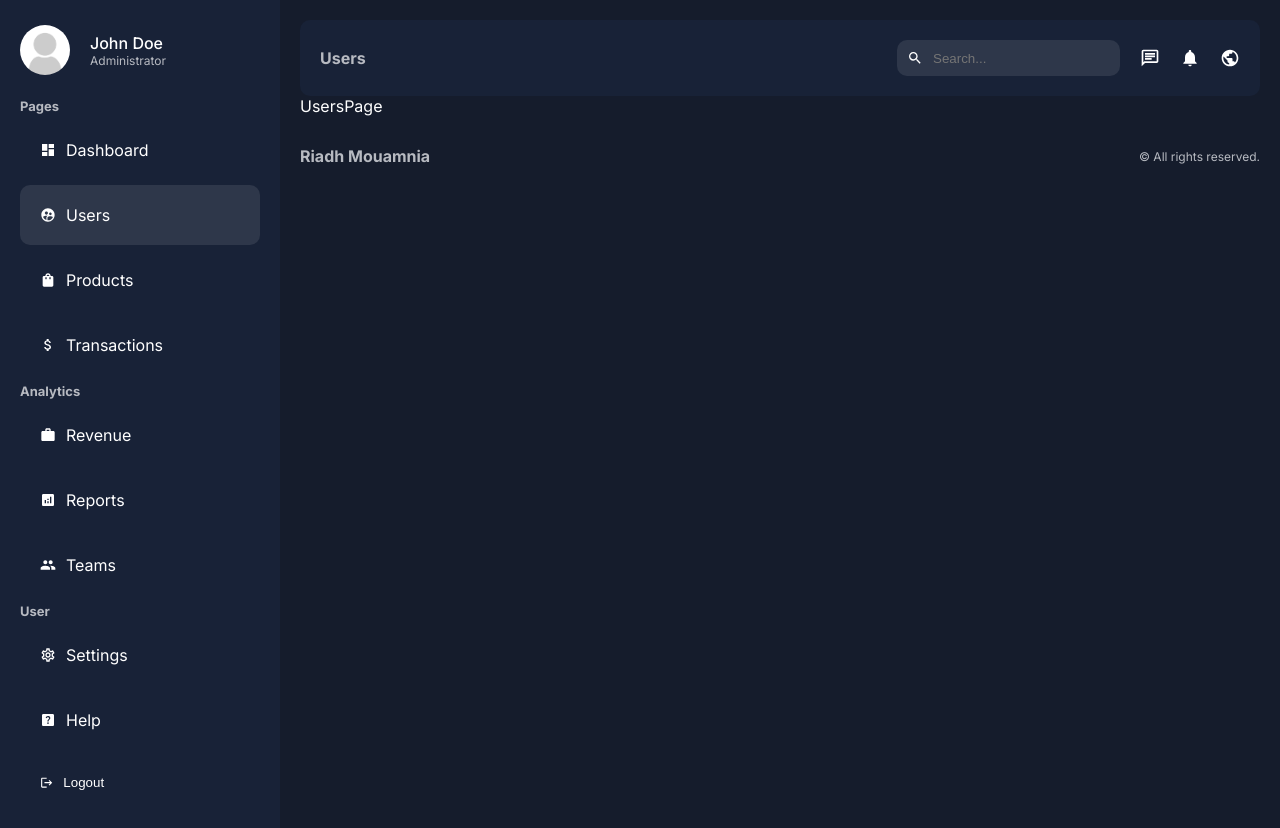
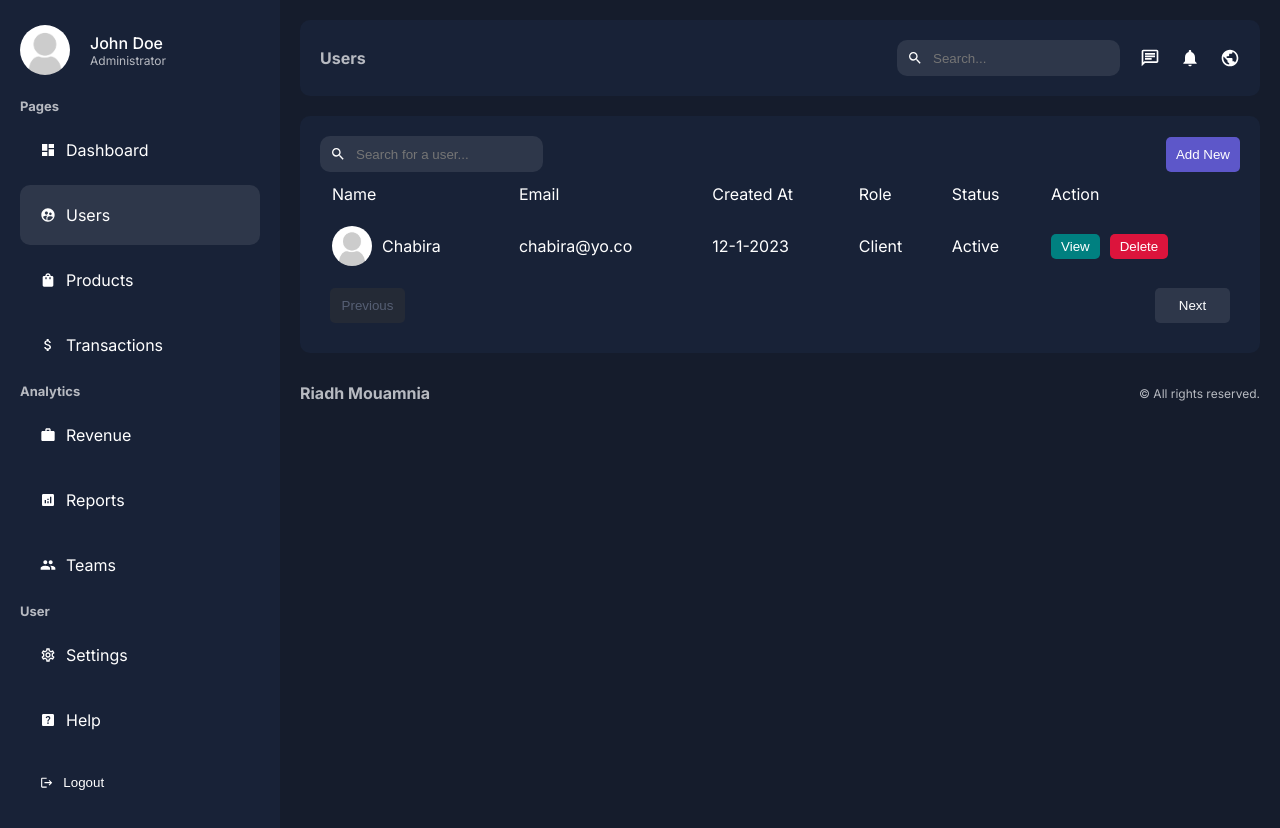
Before and after one commit to riadhmouamnia/admin-dashboard, a Next.js app: page /dashboard/users in a window 1280 px wide. Built offline with nearby package versions, Linux system fonts and the light colour scheme.

Commit message:
create users page

```diff
--- a/app/dashboard/users/page.tsx
+++ b/app/dashboard/users/page.tsx
@@ -1,3 +1,66 @@
+import Pagination from "@/app/ui/dashboard/pagination";
+import Search from "@/app/ui/dashboard/search";
+import styles from "@ui/dashboard/users/users.module.scss";
+import Image from "next/image";
+import Link from "next/link";
+
 export default function UsersPage() {
-  return <div>UsersPage</div>;
+  return (
+    <div className={styles.container}>
+      <div className={styles.top}>
+        <Search placeholder="Search for a user..." />
+        <Link href="/dashboard/users/add">
+          <button className={styles.addButton}>Add New</button>
+        </Link>
+      </div>
+      <table className={styles.table}>
+        <thead>
+          <tr>
+            <td>Name</td>
+            <td>Email</td>
+            <td>Created At</td>
+            <td>Role</td>
+            <td>Status</td>
+            <td>Action</td>
+          </tr>
+        </thead>
+        <tbody>
+          <tr>
+            <td>
+              <div className={styles.user}>
+                <Image
+                  src="/noavatar.png"
+                  alt=""
+                  width={40}
+                  height={40}
+                  className={styles.userImage}
+                />
+                Chabira
+              </div>
+            </td>
+            <td>chabira@yo.co</td>
+            <td>12-1-2023</td>
+            <td>Client</td>
+            <td>Active</td>
+            <td>
+              <div className={styles.buttons}>
+                <Link href={`/dashboard/users`}>
+                  <button className={`${styles.button} ${styles.view}`}>
+                    View
+                  </button>
+                </Link>
+                <form>
+                  <input type="hidden" name="id" />
+                  <button className={`${styles.button} ${styles.delete}`}>
+                    Delete
+                  </button>
+                </form>
+              </div>
+            </td>
+          </tr>
+        </tbody>
+      </table>
+      <Pagination />
+    </div>
+  );
 }
--- /dev/null
+++ b/app/ui/dashboard/pagination/index.tsx
@@ -0,0 +1,14 @@
+import styles from "./pagination.module.scss";
+
+const Pagination = () => {
+  return (
+    <div className={styles.container}>
+      <button className={styles.button} disabled>
+        Previous
+      </button>
+      <button className={styles.button}>Next</button>
+    </div>
+  );
+};
+
+export default Pagination;
--- /dev/null
+++ b/app/ui/dashboard/pagination/pagination.module.scss
@@ -0,0 +1,26 @@
+.container {
+  padding: 10px;
+  display: flex;
+  justify-content: space-between;
+  .button {
+    padding: 10px;
+    background-color: #2e374a;
+    min-width: 75px;
+    color: var(--text);
+    border: none;
+    border-radius: 5px;
+    cursor: pointer;
+    transition: all 0.2s ease-in-out;
+    &:hover {
+      background-color: #262e3b;
+    }
+    &:disabled {
+      cursor: not-allowed;
+      background-color: #242a36;
+      color: #565f74;
+      &:hover {
+        background-color: #242a36;
+      }
+    }
+  }
+}
--- /dev/null
+++ b/app/ui/dashboard/search/index.tsx
@@ -0,0 +1,17 @@
+import { MdSearch } from "react-icons/md";
+import styles from "./search.module.scss";
+
+type Props = {
+  placeholder: string;
+};
+
+const Search = ({ placeholder }: Props) => {
+  return (
+    <div className={styles.container}>
+      <MdSearch />
+      <input type="text" placeholder={placeholder} className={styles.input} />
+    </div>
+  );
+};
+
+export default Search;
--- /dev/null
+++ b/app/ui/dashboard/search/search.module.scss
@@ -0,0 +1,15 @@
+.container {
+  display: flex;
+  align-items: center;
+  gap: 10px;
+  background-color: #2e374a;
+  padding: 10px;
+  border-radius: 10px;
+  width: max-content;
+  .input {
+    background-color: transparent;
+    border: none;
+    color: var(--text);
+    outline: none;
+  }
+}
--- /dev/null
+++ b/app/ui/dashboard/users/users.module.scss
@@ -0,0 +1,54 @@
+.container {
+  background-color: var(--bgSoft);
+  padding: 20px;
+  border-radius: 10px;
+  margin-top: 20px;
+  .top {
+    display: flex;
+    align-items: center;
+    justify-content: space-between;
+    .addButton {
+      padding: 10px;
+      background-color: #5d57c9;
+      color: var(--text);
+      border: none;
+      border-radius: 5px;
+      cursor: pointer;
+    }
+  }
+  .table {
+    width: 100%;
+    td {
+      padding: 10px;
+    }
+    .user {
+      display: flex;
+      align-items: center;
+      gap: 10px;
+      .userImage {
+        border-radius: 50%;
+        object-fit: cover;
+      }
+    }
+
+    .buttons {
+      display: flex;
+      gap: 10px;
+      .button {
+        padding: 5px 10px;
+        border-radius: 5px;
+        color: var(--text);
+        border: none;
+        cursor: pointer;
+      }
+
+      .view {
+        background-color: teal;
+      }
+
+      .delete {
+        background-color: crimson;
+      }
+    }
+  }
+}
```
